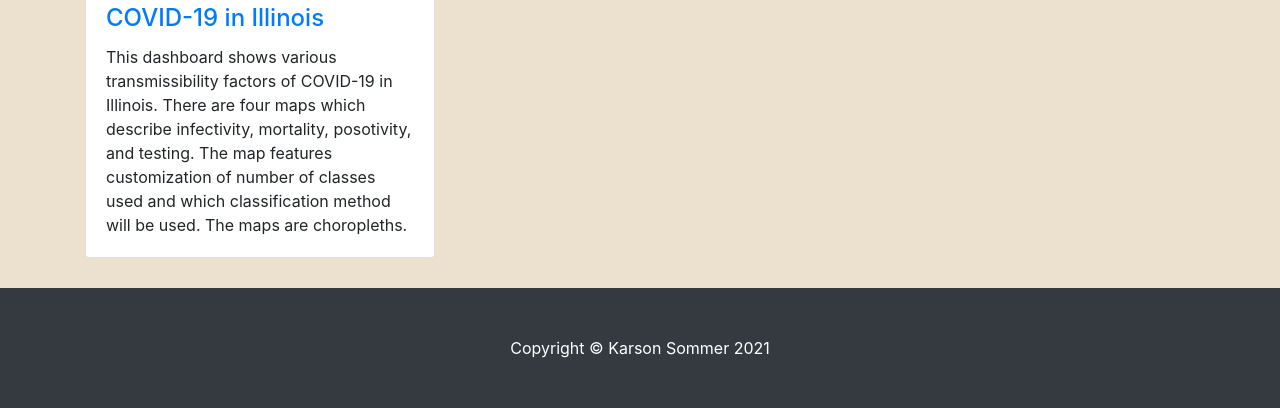
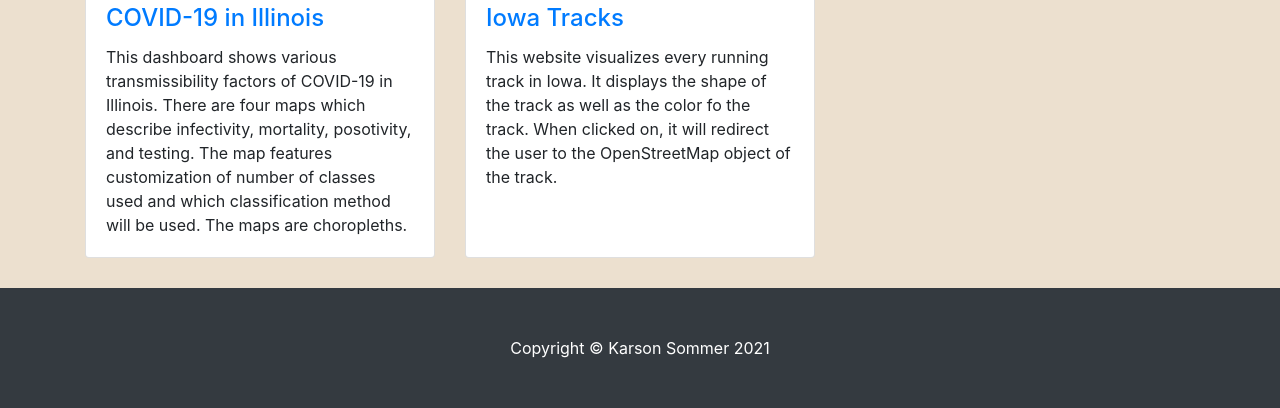
Before and after one commit to geog3540/Karson_Sommer, a website: page index.html in a window 1280 px wide. Shown: the part 1688-2096 px from the top of the page. Drawn offline with Linux system fonts and the light colour scheme.

Commit message:
add another project

```diff
--- a/index.html
+++ b/index.html
@@ -102,18 +102,19 @@
             </div>
           </div>
         </div>
-<!--
+
         <div class="col-lg-4 col-sm-6 portfolio-item">
           <div class="card h-100">
-            <a href="#"><img class="card-img-top" src="http://placehold.it/700x400" alt=""></a>
+            <a href="https://karsonkevin2.github.io/Iowa-Tracks/"><img class="card-img-top" src="images/tracks2.png" alt="Iowa Running Tracks"></a>
             <div class="card-body">
               <h4 class="card-title">
-                <a href="#">Project Five</a>
+                <a href="https://karsonkevin2.github.io/Iowa-Tracks/">Iowa Tracks</a>
               </h4>
-              <p class="card-text">Lorem ipsum dolor sit amet, consectetur adipiscing elit. Nam viverra euismod odio, gravida pellentesque urna varius vitae.</p>
+              <p class="card-text">This website visualizes every running track in Iowa. It displays the shape of the track as well as the color fo the track. When clicked on, it will redirect the user to the OpenStreetMap object of the track.</p>
             </div>
           </div>
         </div>
+<!--
         <div class="col-lg-4 col-sm-6 portfolio-item">
           <div class="card h-100">
             <a href="#"><img class="card-img-top" src="http://placehold.it/700x400" alt=""></a>
```
Also changed, not shown: images/tracks.png (added), images/tracks2.png (added).
